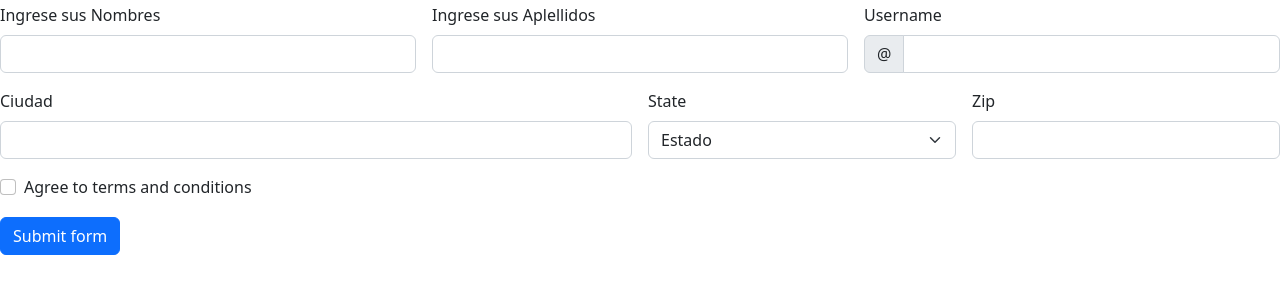
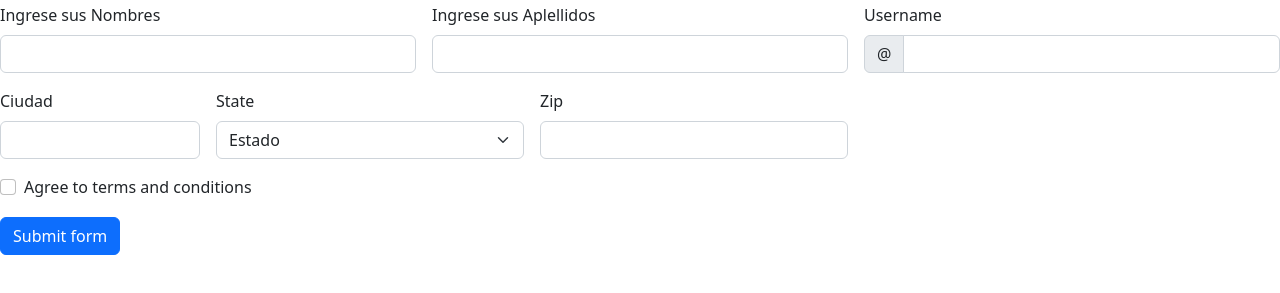
Before and after one commit to Nando1999/pruebaWeb, a plain HTML site: page template/idex.html in a window 1280 px wide. Shown: the part 53-346 px from the top of the page. Drawn offline with nearby package versions, Linux system fonts and the light colour scheme.

```diff
--- a/template/idex.html
+++ b/template/idex.html
@@ -35,7 +35,7 @@
                 </div>
               </div>
             </div>
-            <div class="col-md-6">
+            <div class="col-md-2">
               <label for="validationCustom03" class="form-label">Ciudad </label>
               <input type="text" class="form-control" id="validationCustom03" required>
               <div class="invalid-feedback">
```
